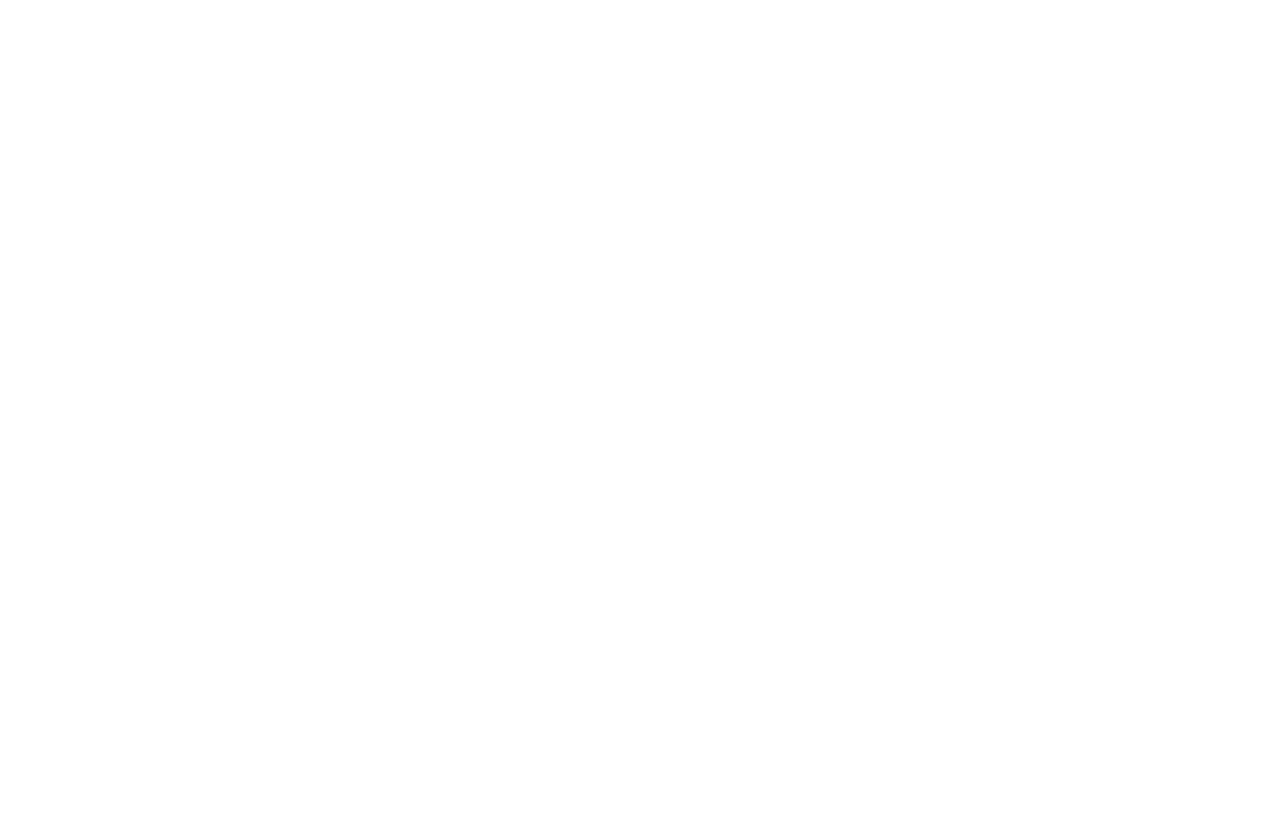
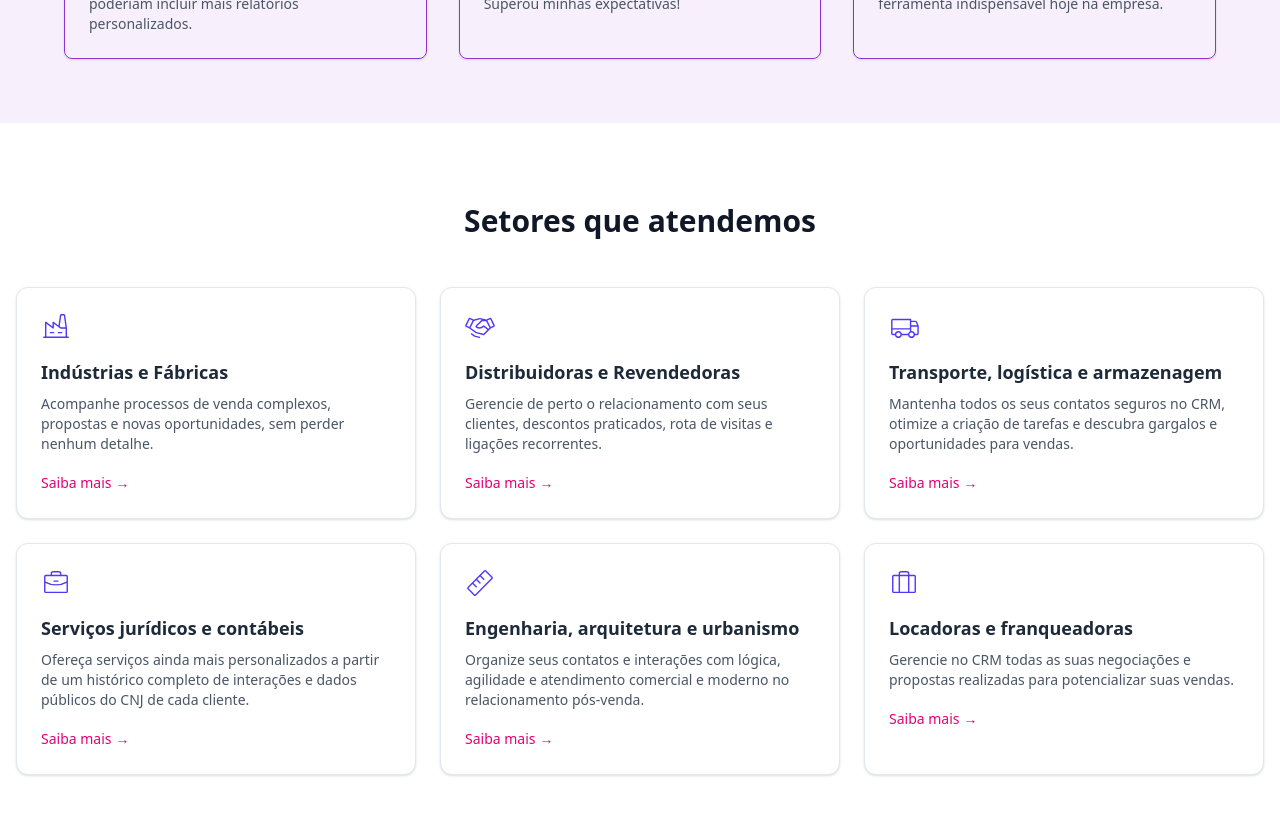
Before and after one commit to Grupo-02-Turma-JavaScript-07/Sistema-CRM-Front, a React (Vite) app: page / in a window 1280 px wide. Shown: the part 880-1694 px from the top of the page. Before the commit the page ends 800 px from the top, so only its background shows below. Built offline with nearby package versions, Linux system fonts and the light colour scheme.

Commit message:
feat: adicionando Setores atendidos na home e ajustando card de avaliação

```diff
--- a/src/components/avaliacao/Avaliacao.tsx
+++ b/src/components/avaliacao/Avaliacao.tsx
@@ -1,7 +1,7 @@
 
 function Avaliacao() {
   return (
-    <section className="py-16 px-4 bg-white text-center">
+    <section className="py-16 px-4 bg-[#f7f0fc]  border-[#dec3f2] text-center">
       <h2 className="text-3xl font-bold text-gray-900 mb-12">
         Confira o que nossos clientes <br /> estão falando sobre nós!
       </h2>
--- /dev/null
+++ b/src/components/setoresAtendidos/SetoresAtendidos.tsx
@@ -0,0 +1,70 @@
+import {
+    PiFactoryLight,
+    PiHandshakeLight,
+    PiTruckLight,
+    PiBriefcaseLight,
+    PiRulerLight,
+    PiSuitcaseLight,
+} from 'react-icons/pi'
+
+function SetoresAtendidos() {
+    const setores = [
+        {
+            icone: <PiFactoryLight className="text-3xl text-indigo-600" />,
+            titulo: 'Indústrias e Fábricas',
+            texto: 'Acompanhe processos de venda complexos, propostas e novas oportunidades, sem perder nenhum detalhe.',
+        },
+        {
+            icone: <PiHandshakeLight className="text-3xl text-indigo-600" />,
+            titulo: 'Distribuidoras e Revendedoras',
+            texto: 'Gerencie de perto o relacionamento com seus clientes, descontos praticados, rota de visitas e ligações recorrentes.',
+        },
+        {
+            icone: <PiTruckLight className="text-3xl text-indigo-600" />,
+            titulo: 'Transporte, logística e armazenagem',
+            texto: 'Mantenha todos os seus contatos seguros no CRM, otimize a criação de tarefas e descubra gargalos e oportunidades para vendas.',
+        },
+        {
+            icone: <PiBriefcaseLight className="text-3xl text-indigo-600" />,
+            titulo: 'Serviços jurídicos e contábeis',
+            texto: 'Ofereça serviços ainda mais personalizados a partir de um histórico completo de interações e dados públicos do CNJ de cada cliente.',
+        },
+        {
+            icone: <PiRulerLight className="text-3xl text-indigo-600" />,
+            titulo: 'Engenharia, arquitetura e urbanismo',
+            texto: 'Organize seus contatos e interações com lógica, agilidade e atendimento comercial e moderno no relacionamento pós-venda.',
+        },
+        {
+            icone: <PiSuitcaseLight className="text-3xl text-indigo-600" />,
+            titulo: 'Locadoras e franqueadoras',
+            texto: 'Gerencie no CRM todas as suas negociações e propostas realizadas para potencializar suas vendas.',
+        },
+    ]
+
+    return (
+        <section className="py-20 px-4 bg-white">
+            <div className="max-w-7xl mx-auto text-center mb-12">
+                <h2 className="text-3xl font-bold text-gray-900">
+                    Setores que atendemos
+                </h2>
+            </div>
+            <div className="grid grid-cols-1 sm:grid-cols-2 md:grid-cols-3 gap-6 max-w-7xl mx-auto">
+                {setores.map((setor, index) => (
+                    <div
+                        key={index}
+                        className="bg-white rounded-xl border border-slate-200 p-6 text-left shadow-sm hover:shadow-md transition"
+                    >
+                        <div className="mb-4">{setor.icone}</div>
+                        <h3 className="font-semibold text-gray-800 text-lg mb-2">{setor.titulo}</h3>
+                        <p className="text-sm text-gray-600 mb-4">{setor.texto}</p>
+                        <a href="#" className="text-sm text-pink-600 font-medium inline-flex items-center">
+                            Saiba mais <span className="ml-1">→</span>
+                        </a>
+                    </div>
+                ))}
+            </div>
+        </section>
+    )
+}
+
+export default SetoresAtendidos
--- a/src/pages/home/Home.tsx
+++ b/src/pages/home/Home.tsx
@@ -1,11 +1,13 @@
 import { Link } from 'react-router-dom'
 import NavHome from '../../components/navbarHome/NavbarHome'
+import Avaliacao from '../../components/avaliacao/Avaliacao'
+import SetoresAtendidos from '../../components/setoresAtendidos/SetoresAtendidos'
 
 function Home() {
   return (
     <>
       <NavHome />
-      <section className="flex flex-col items-center justify-center text-center px-4 py-20">
+      <section className="flex flex-col border-inl border-purple-400 items-center justify-center text-center px-4 py-20">
         <span className="text-sm font-medium text-slate-500 mb-4 border border-slate-200 px-3 py-1 rounded-full">
           Seu marketplace moderno
         </span>
@@ -30,6 +32,10 @@
           <span>Pesquisar rapidamente na lista de produtos</span>
         </div>
       </section>
+
+      {/* Card de Avaliação */}
+      <Avaliacao />
+      <SetoresAtendidos />
     </>
   )
 }
```
